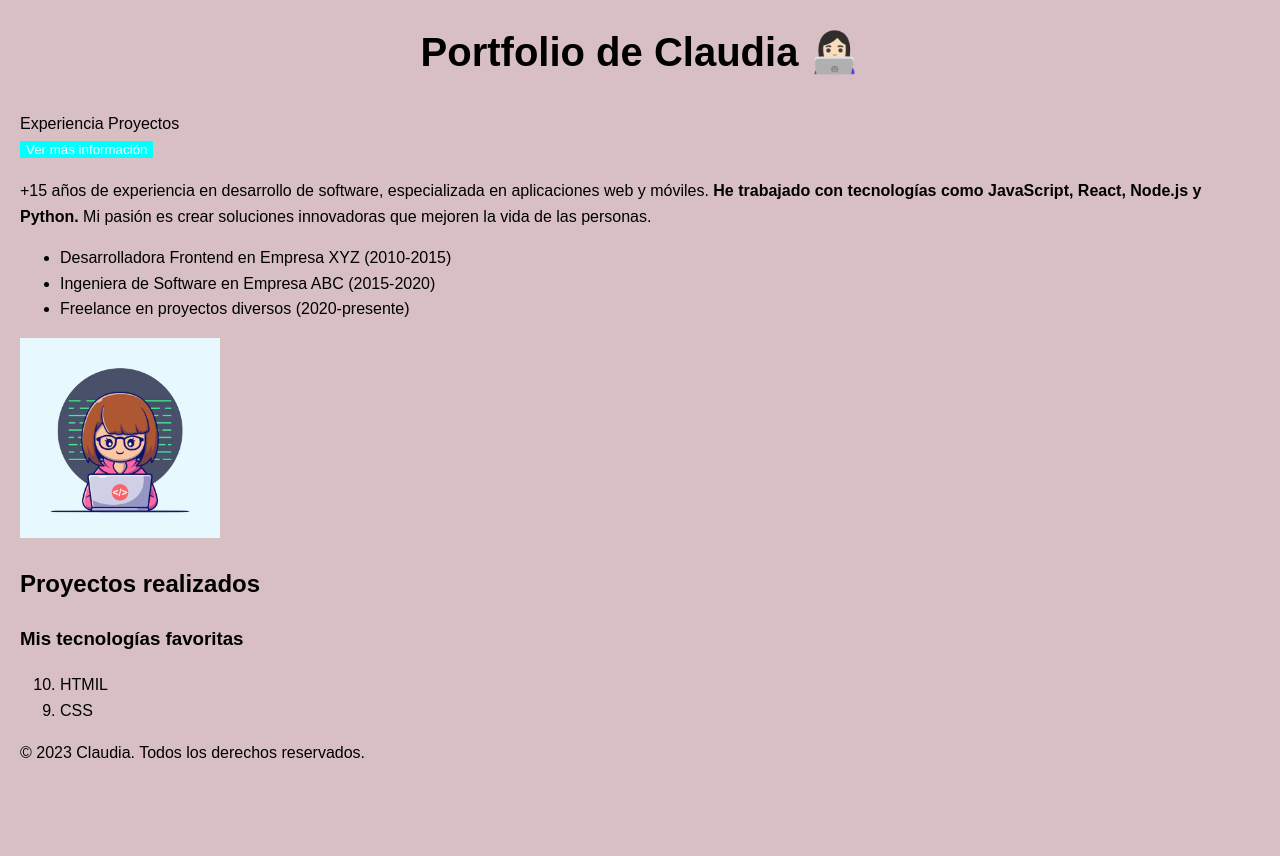
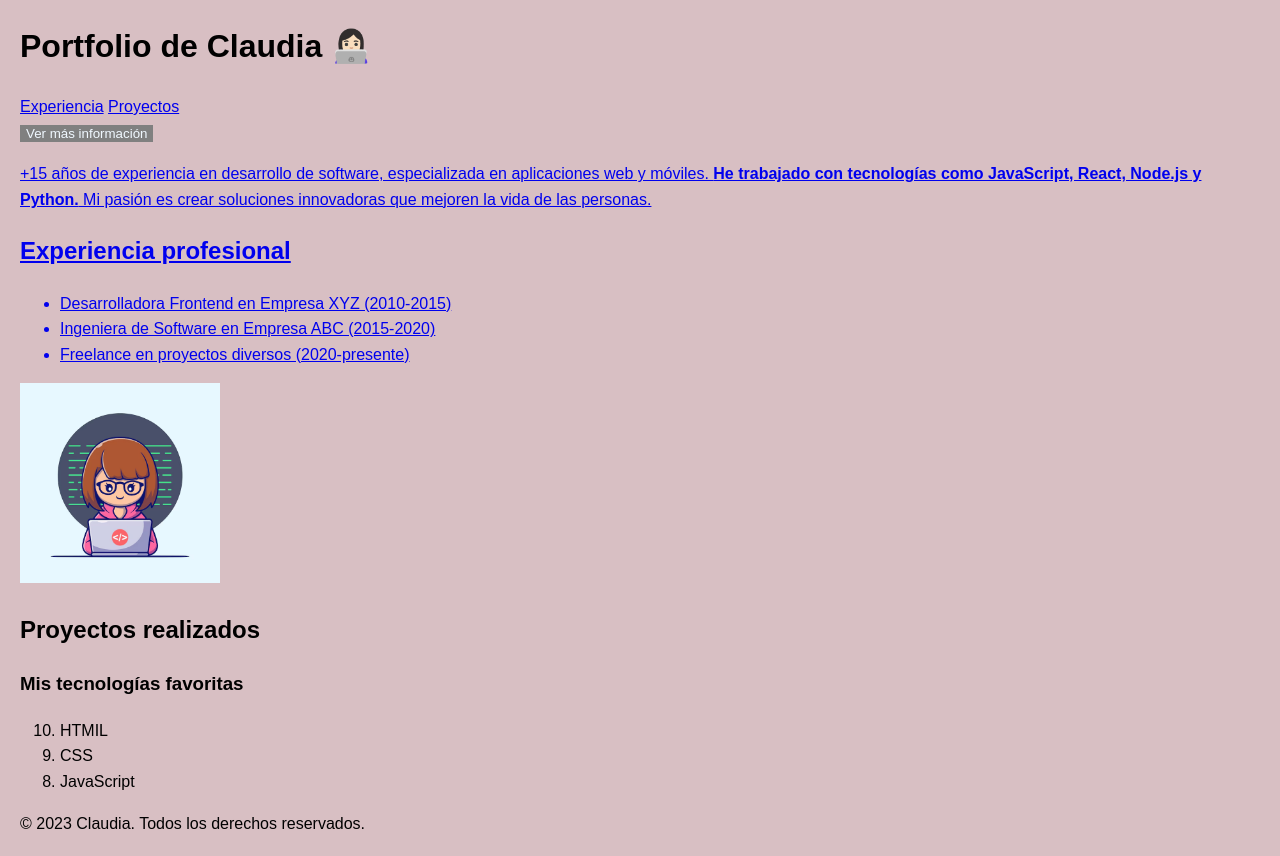
Before and after one commit to clauelisant15/css-curso, a plain HTML site: page index.html in a window 1280 px wide. Before the commit the page ends 800 px from the top, so only its background shows below. Drawn offline with Linux system fonts and the light colour scheme.

Commit message:
24dejulio

```diff
--- a/index.html
+++ b/index.html
@@ -6,13 +6,6 @@
     <title>Portfoliosss midudev - Ingeniero de Software con 15 años de experiencia</title>
     <meta name=description content="Portfolio de midudev, un ingeniero de software con 15 años de experiencia. Aquí encontrarás proyectos, habilidades y más sobre mi carrera profesional.">
     <style>
-        h1 {
-            color: #000;
-            text-align: center;
-            font-size: 2.5em;
-            margin-top: 20px;
-        }
-
         body {
             font-family: Arial, sans-serif;
             line-height: 1.6;
@@ -20,13 +13,14 @@
             padding: 0;
             background-color: rgb(216, 191, 195)
         }
-        .link {
+        .link :hover {
+            outline: 10px solid red;
             color: black;
             text-decoration: none;
         }
 
         #show {
-            background-color: aqua;
+            background-color: gray;
             color: aliceblue;
             border: 0;
         }
@@ -61,11 +55,14 @@
         </script>
 
         <main>
-            <p>+15 años de experiencia en desarrollo de software, especializada en aplicaciones web y móviles. <strong> He trabajado con tecnologías como JavaScript, React, Node.js y Python.</strong> Mi pasión es crear soluciones innovadoras que mejoren la vida de las personas.</p>
+
+            <p class="description">+15 años de experiencia en desarrollo de software, especializada en aplicaciones web y móviles. <strong> He trabajado con tecnologías como JavaScript, React, Node.js y Python.</strong> Mi pasión es crear soluciones innovadoras que mejoren la vida de las personas.</p>
+
+        <h2 id="experiencia">Experiencia profesional</h2>
         <ul>
-            <li>Desarrolladora Frontend en Empresa XYZ (2010-2015)</li>
-            <li>Ingeniera de Software en Empresa ABC (2015-2020)</li>
-            <li>Freelance en proyectos diversos (2020-presente)</li>
+            <li class="list item">Desarrolladora Frontend en Empresa XYZ (2010-2015)</li>
+            <li class="list item">Ingeniera de Software en Empresa ABC (2015-2020)</li>
+            <li class="list item">Freelance en proyectos diversos (2020-presente)</li>
         </ul>
         <a download href="/imagenes/dibujo de chica programadora.avif">
             <img id="photo-image" width="200" height="200"
@@ -83,6 +80,7 @@
             <ol type="1" reversed start="10">
                 <li>HTMIL</li>
                 <li>CSS</li>
+                <li>JavaScript</li>
 
             </ol>
         </aside>
```
